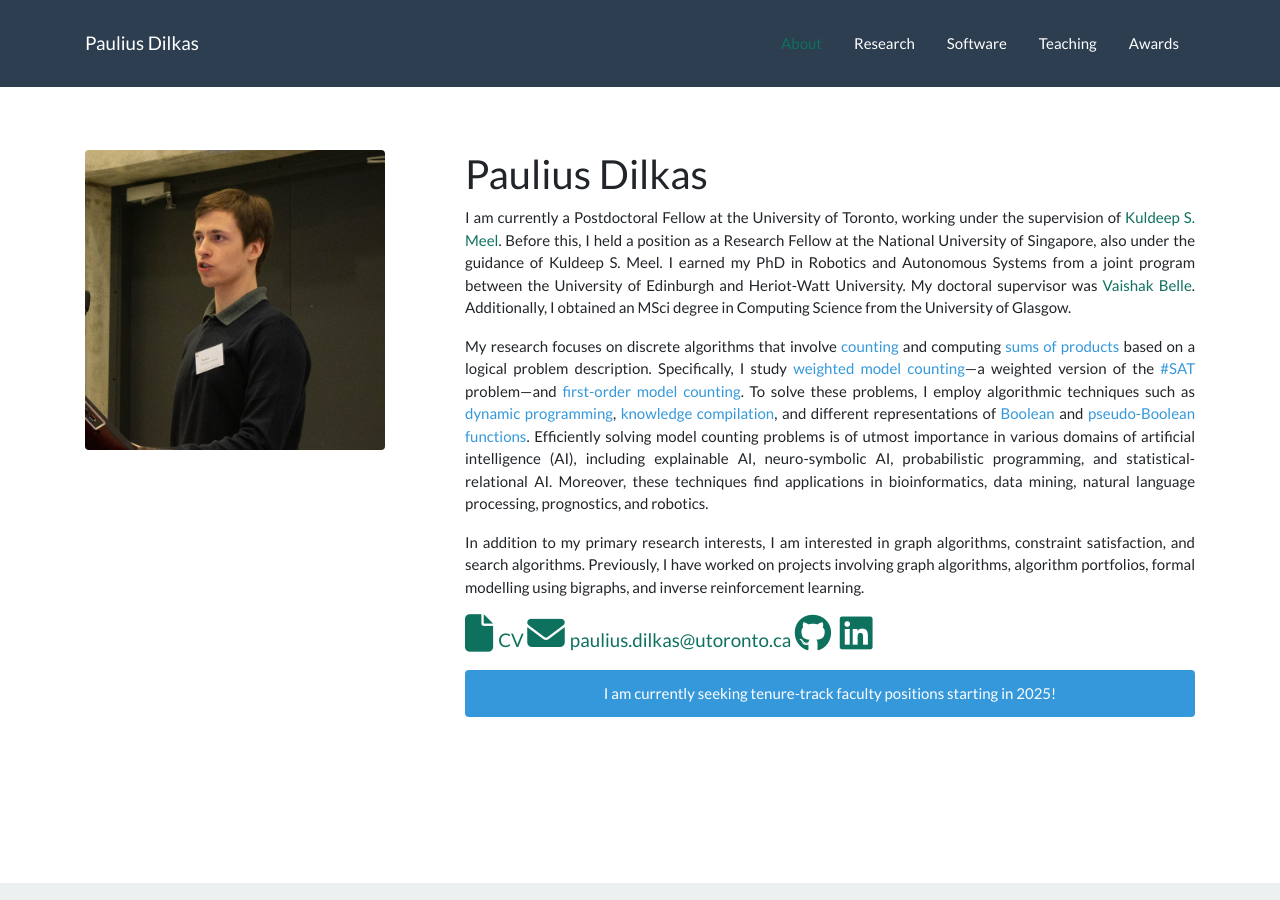
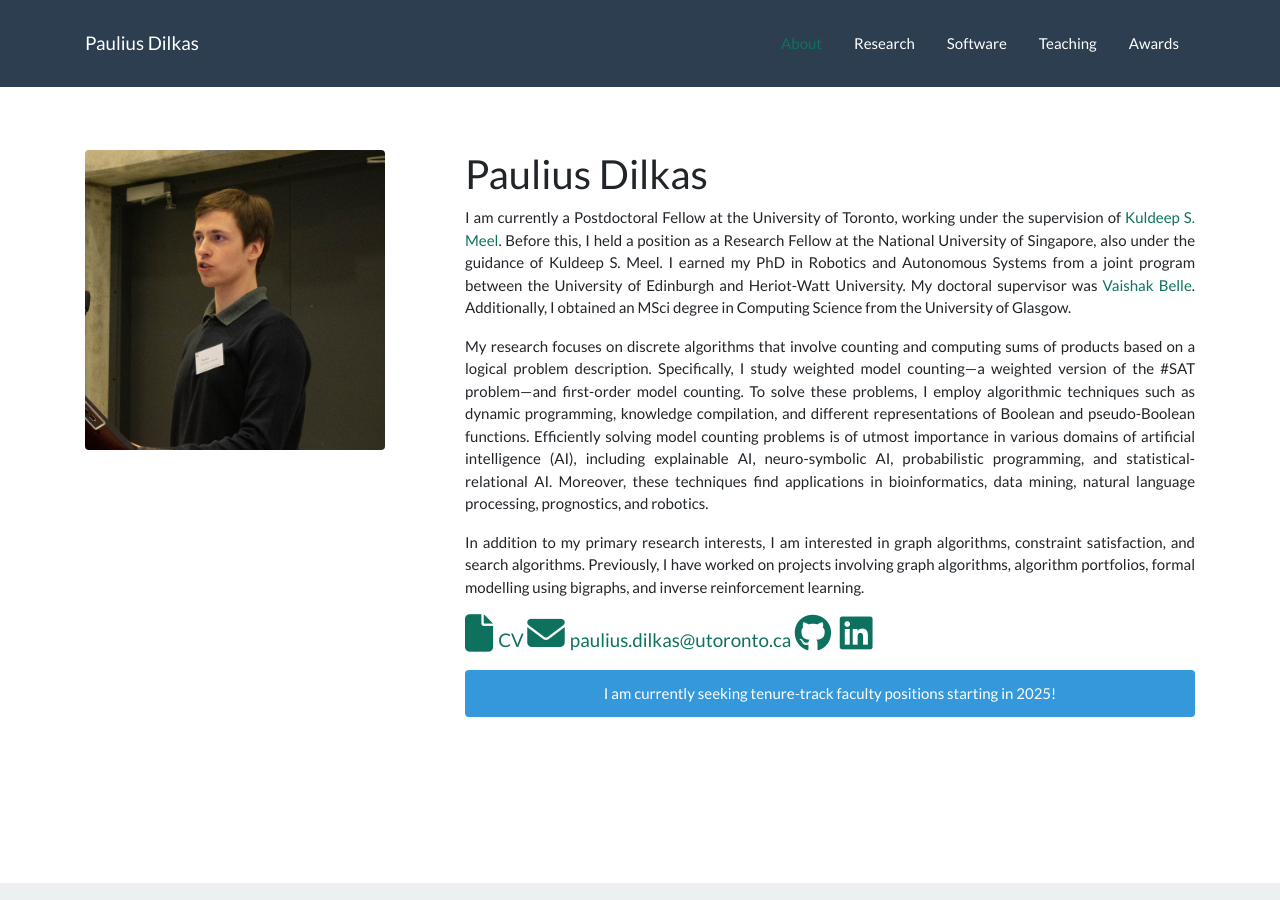
Before and after one commit to dilkas/dilkas.github.io, a Jekyll site: the page built from index.html, in a window 1280 px wide and 900 px high. Built offline with Jekyll 4.4.1, drawn with Linux system fonts in a browser that asks for light colours; nearby versions of some CDN libraries.

Commit message:
Remove highlights

```diff
--- a/index.html
+++ b/index.html
@@ -11,7 +11,7 @@ layout: default
             <div class="col-lg-8 mx-auto">
                 <h2>Paulius Dilkas</h2>
                 <p class="text-justify">I am currently a Postdoctoral Fellow at the University of Toronto, working under the supervision of <a href="https://www.cs.toronto.edu/~meel/">Kuldeep S. Meel</a>. Before this, I held a position as a Research Fellow at the National University of Singapore, also under the guidance of Kuldeep S. Meel. I earned my PhD in Robotics and Autonomous Systems from a joint program between the University of Edinburgh and Heriot-Watt University. My doctoral supervisor was <a href="http://www.vaishakbelle.org/">Vaishak Belle</a>. Additionally, I obtained an MSci degree in Computing Science from the University of Glasgow.</p>
-                <p class="text-justify">My research focuses on discrete algorithms that involve <span class="text-info">counting</span> and computing <span class="text-info">sums of products</span> based on a logical problem description. Specifically, I study <span class="text-info">weighted model counting</span>&mdash;a weighted version of the <span class="text-info">#SAT</span> problem&mdash;and <span class="text-info">first-order model counting</span>. To solve these problems, I employ algorithmic techniques such as <span class="text-info">dynamic programming</span>, <span class="text-info">knowledge compilation</span>, and different representations of <span class="text-info">Boolean</span> and <span class="text-info">pseudo-Boolean functions</span>. Efficiently solving model counting problems is of utmost importance in various domains of artificial intelligence (AI), including explainable AI, neuro-symbolic AI, probabilistic programming, and statistical-relational AI. Moreover, these techniques find applications in bioinformatics, data mining, natural language processing, prognostics, and robotics.</p>
+                <p class="text-justify">My research focuses on discrete algorithms that involve counting and computing sums of products based on a logical problem description. Specifically, I study weighted model counting&mdash;a weighted version of the #SAT problem&mdash;and first-order model counting. To solve these problems, I employ algorithmic techniques such as dynamic programming, knowledge compilation, and different representations of Boolean and pseudo-Boolean functions. Efficiently solving model counting problems is of utmost importance in various domains of artificial intelligence (AI), including explainable AI, neuro-symbolic AI, probabilistic programming, and statistical-relational AI. Moreover, these techniques find applications in bioinformatics, data mining, natural language processing, prognostics, and robotics.</p>
                 <p class="text-justify">In addition to my primary research interests, I am interested in graph algorithms, constraint satisfaction, and search algorithms. Previously, I have worked on projects involving graph algorithms, algorithm portfolios, formal modelling using bigraphs, and inverse reinforcement learning.</p>
                 <p class="lead">
                     <a href="pdf/Paulius_Dilkas_CV.pdf"><i class="fa-solid fa-file fa-2x"></i>CV</a>
```
